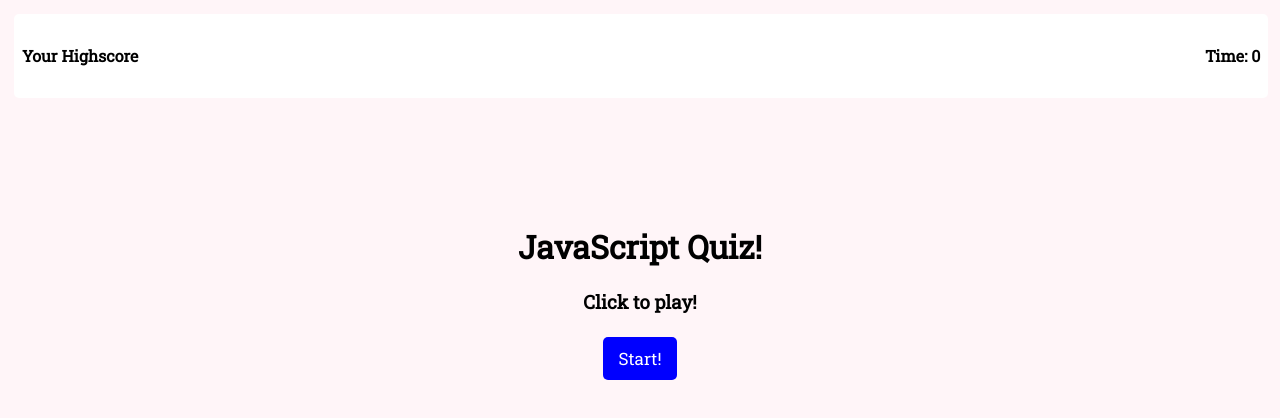
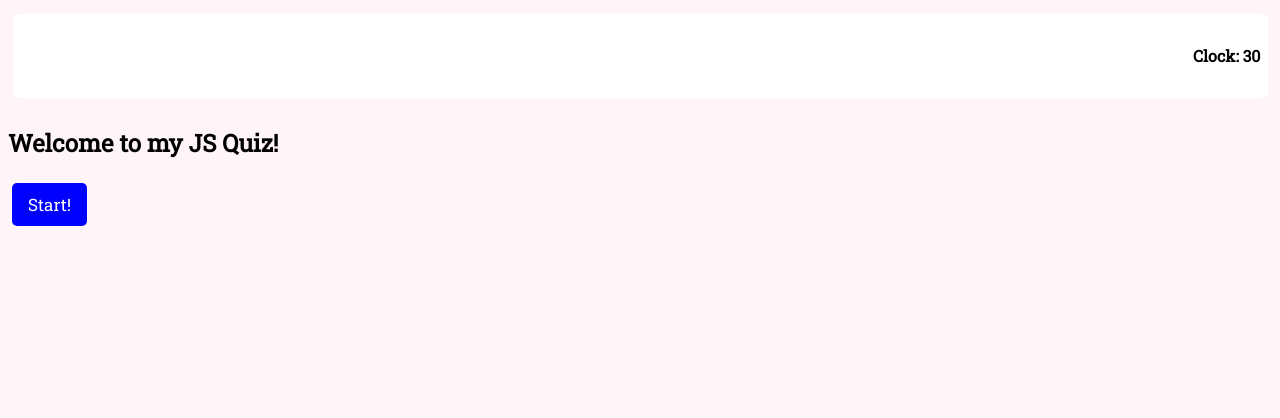
Before and after one commit to jenovotny7/Quiz-API, a plain HTML site: page index.html in a window 1280 px wide. Drawn offline with Linux system fonts and the light colour scheme.

Commit message:
update index.html
updated index.html

```diff
--- a/index.html
+++ b/index.html
@@ -2,32 +2,26 @@
 
 <html>
 	<head>
-		<title>Code Quiz</title>
+		<title>Quiz API Challenge</title>
 		<meta charset="UTF-8">
 		<link href="quiz.css" rel="stylesheet" type="text/css">
         <script src = "quiz.js" type="text/javascript"></script>
 	</head>
 	<body>
 		<div id="nav">
-			<!-- view scores link on the top left of nav bar-->
-			<div class="left">
-                <a onclick="getScore()" href="#"><h4 >Your Highscore</h4></a>
-			</div>
-			<!-- countdown timer on the top right of nav bar-->
+			<!-- countdown timer top right-->
 			<div class="right">
-				<h4>Time: <span id="timeLeft">0</span></h4>
+				<h4>Clock: <span id="timeClock">30</span></h4>
 			</div>
 		</div>
-		<!--main body of quiz-->
-		<div id="quiz">
-            <div id="quizBody">
-                <h1>
-                    JavaScript Quiz!
-                </h1>
-                <h3>
-					Click to play!
-                </h3>
-                <button onclick="start()">Start!</button>
+		<!--main -->
+		<div id="q">
+            <div id="quizMain">
+                <h2>
+                    Welcome to my JS Quiz!
+                </h2>
+
+                <button onclick="begin()">Start!</button>
             </div>
         </div>
 	</body>
```
